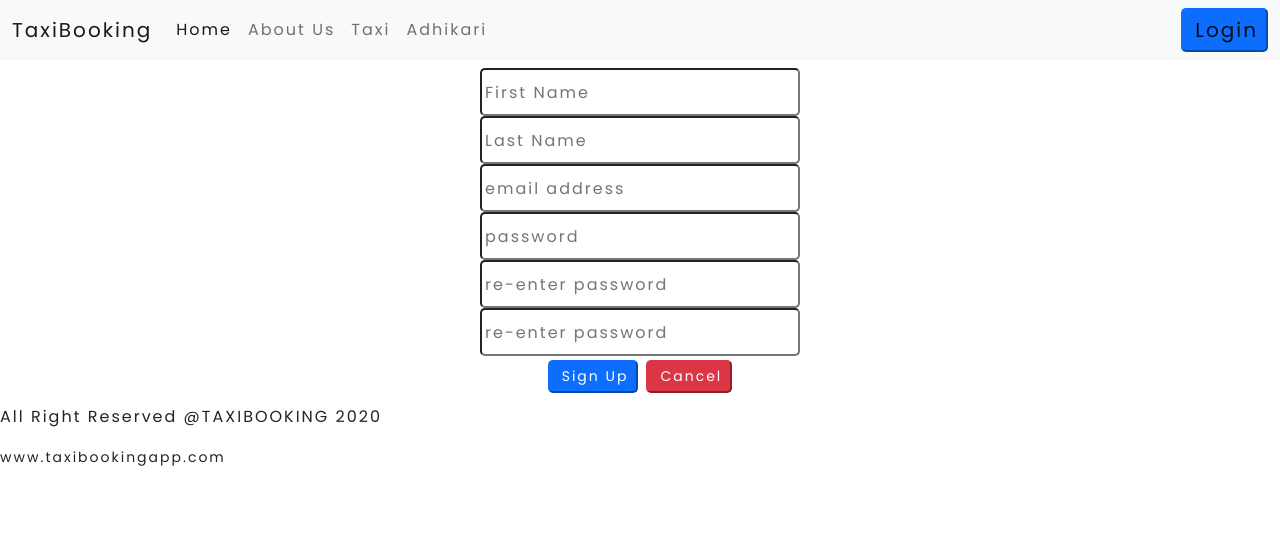
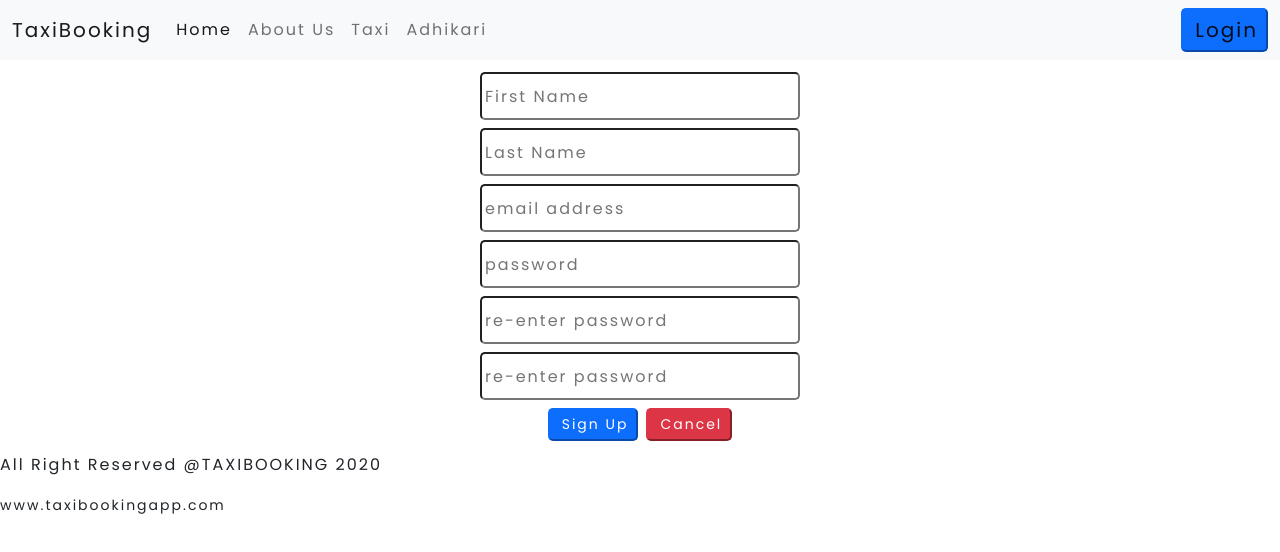
Before and after one commit to PrakashAdhikari08/taxibookingfe, a React (Create React App) app: page /register in a window 1280 px wide. Shown: the top 552 px of the page. Built offline with nearby package versions, Linux system fonts and the light colour scheme.

Commit message:
Creating Register view

```diff
--- a/src/view/form/register/Register.css
+++ b/src/view/form/register/Register.css
@@ -1,7 +1,6 @@
 input {
     border-radius: 5px;
-    margin: 4px;
     text-indent: 3px;
     height: 6vh;
-
+    margin-top: 1vh;
 }
--- a/src/view/form/register/Register.jsx
+++ b/src/view/form/register/Register.jsx
@@ -7,18 +7,18 @@ const Register = () => {
     return(
         <>
             <form className={"text-center m-2"}>
-                <input type="text"  placeholder={"First Name"}/>
+                <input type="text"  placeholder={"First Name"} className={"m-1"}/>
                 <br />
-                <input type={"text"} placeholder={"Last Name"}/>
+                <input type={"text"} placeholder={"Last Name"} className={"m-1"}/>
                 <br />
-                <input type={"email"} placeholder={"email address"}/>
+                <input type={"email"} placeholder={"email address"} className={"m-1"}/>
                 <br />
-                <input  type={"password"} placeholder={"password"}/>
+                <input  type={"password"} placeholder={"password"} className={"m-1"}/>
 
                 <br />
-                <input  type={"password"} placeholder={"re-enter password"}/>
+                <input  type={"password"} placeholder={"re-enter password"} className={"m-1"}/>
                 <br />
-                <input  type={"password"} placeholder={"re-enter password"}/>
+                <input  type={"password"} placeholder={"re-enter password"} className={"m-1"}/>
 
                 <br />
 
```
